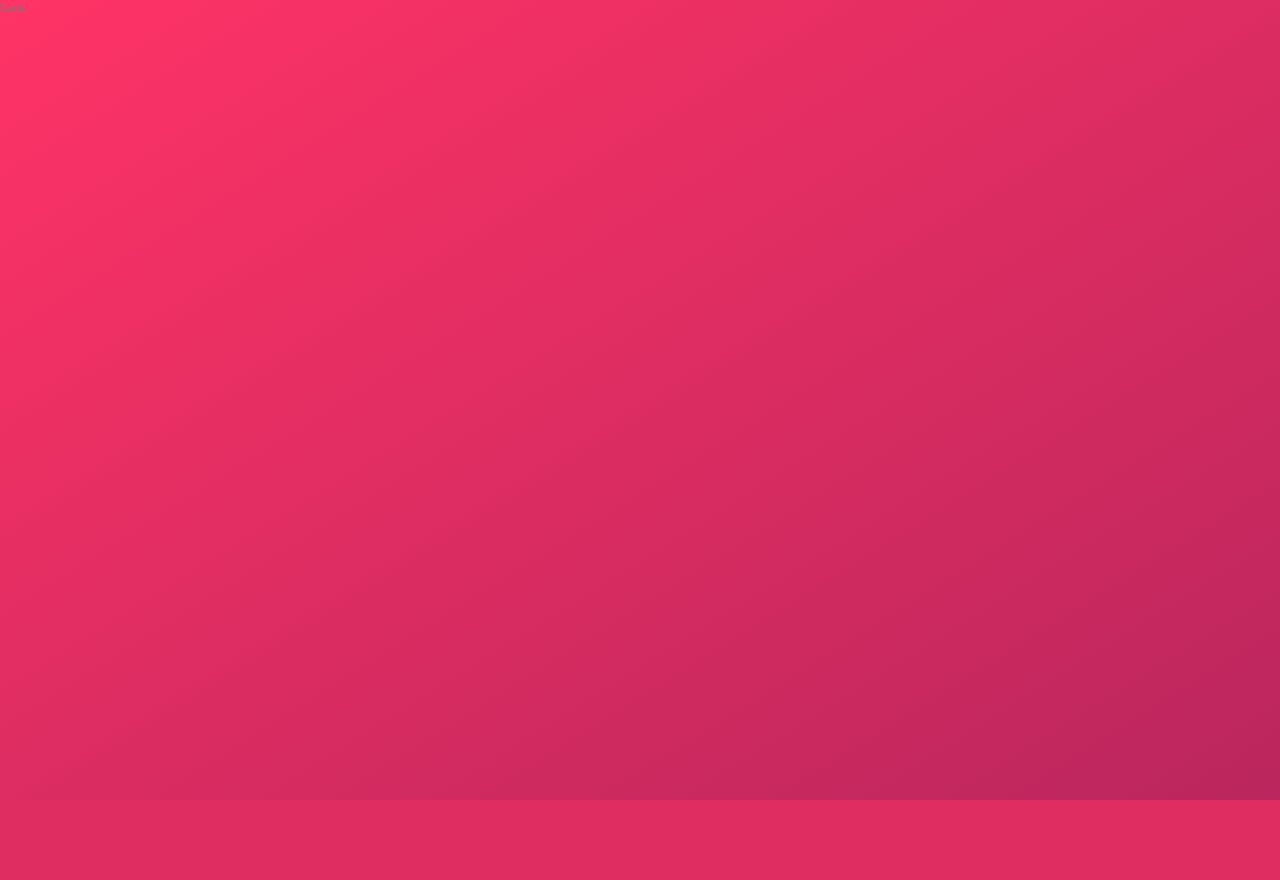
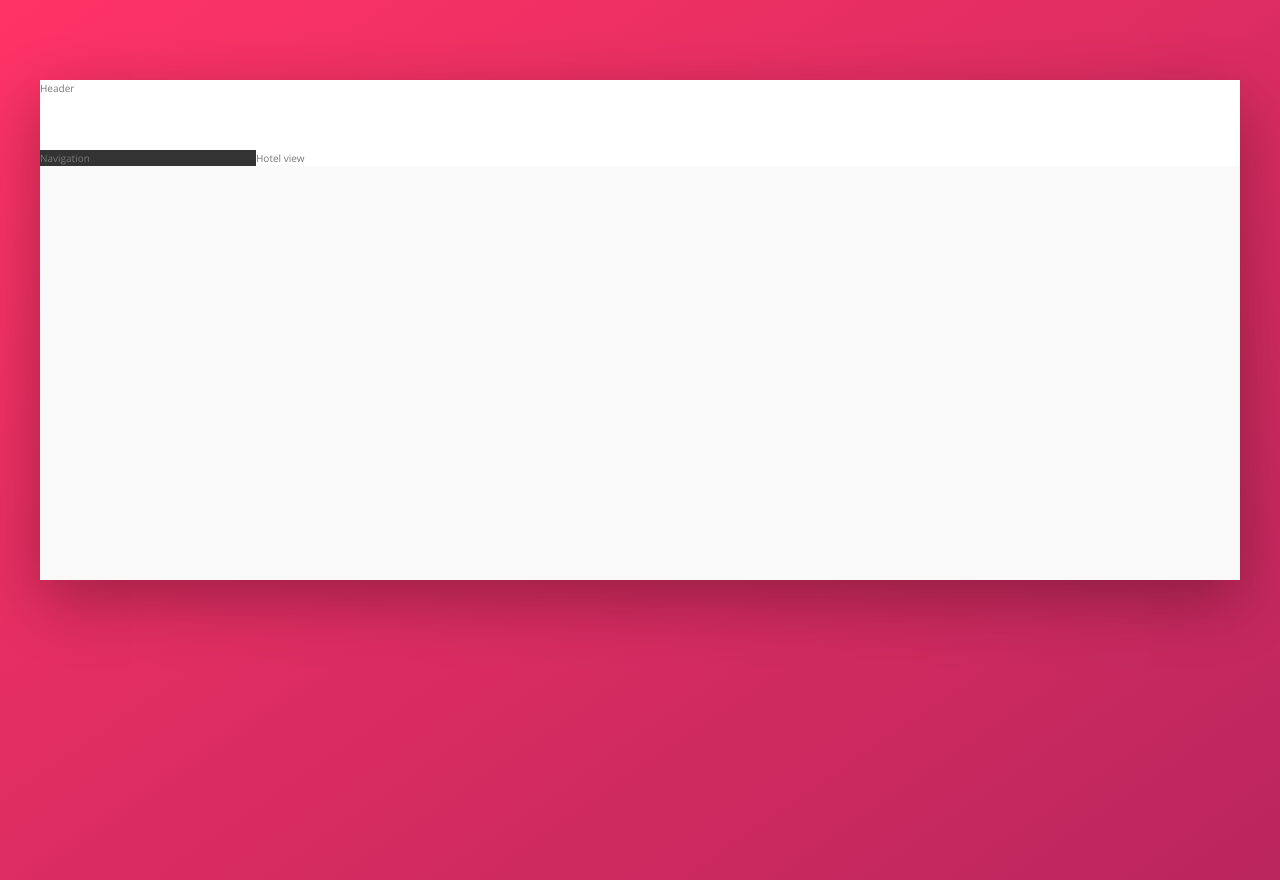
Before and after one commit to huntersfuntime/flexbox, a PHP site: page / in a window 1280 px wide. Before the commit the page ends 800 px from the top, so only its background shows below. Run offline with PHP 8.4, Linux system fonts and the light colour scheme.

Commit message:
Overall layout built out

```diff
--- a/css/style.css
+++ b/css/style.css
@@ -8,7 +8,8 @@
   --color-grey-light-4: #ccc;
   --color-grey-dark-1: #333;
   --color-grey-dark-2: #777;
-  --color-grey-dark-3: #999; }
+  --color-grey-dark-3: #999;
+  --shadow-dark: 0 2rem 6rem rgba(0, 0, 0, 0.3); }
 
 * {
   margin: 0;
@@ -32,3 +33,26 @@ body {
   background-size: cover;
   background-repeat: no-repeat;
   min-height: 100vh; }
+
+.container {
+  max-width: 120rem;
+  margin: 8rem auto;
+  background-color: var(--color-grey-light-1);
+  box-shadow: var(--shadow-dark);
+  min-height: 50rem; }
+
+.header {
+  height: 7rem;
+  background-color: #fff;
+  border-bottom: var(--color-grey-light-2); }
+
+.content {
+  display: flex; }
+
+.sidebar {
+  background-color: var(--color-grey-dark-1);
+  flex: 0 0 18%; }
+
+.hotel-view {
+  background-color: #fff;
+  flex: 1; }
--- a/index.html
+++ b/index.html
@@ -11,6 +11,18 @@
         <title>trillo &mdash; Your all-in-one booking app</title>
     </head>
     <body>
-        Suela
+        <div class="container">
+            <header class="header">
+                Header
+            </header>
+            <div class="content">
+                <nav class="sidebar">
+                    Navigation
+                </nav>
+                <main class="hotel-view">
+                    Hotel view
+                </main>
+            </div>
+        </div>
     </body>
 </html>
--- a/sass/_base.scss
+++ b/sass/_base.scss
@@ -12,6 +12,8 @@
     --color-grey-dark-1: #333;
     --color-grey-dark-2: #777;
     --color-grey-dark-3: #999;
+
+    --shadow-dark: 0 2rem 6rem rgba(0,0,0,.3);
 }
 
 * {
--- a/sass/_layout.scss
+++ b/sass/_layout.scss
@@ -0,0 +1,29 @@
+.container {
+    max-width: 120rem;
+    margin: 8rem auto;
+    background-color: var(--color-grey-light-1);
+    box-shadow: var(--shadow-dark);
+
+    min-height: 50rem;
+}
+
+.header {
+    height: 7rem;
+    background-color: #fff;
+    border-bottom: var(--color-grey-light-2);
+}
+
+.content {
+    display: flex;
+}
+
+.sidebar {
+    background-color: var(--color-grey-dark-1);
+
+    flex: 0 0 18%;
+}
+
+.hotel-view {
+    background-color: #fff;
+    flex: 1;
+}
```
